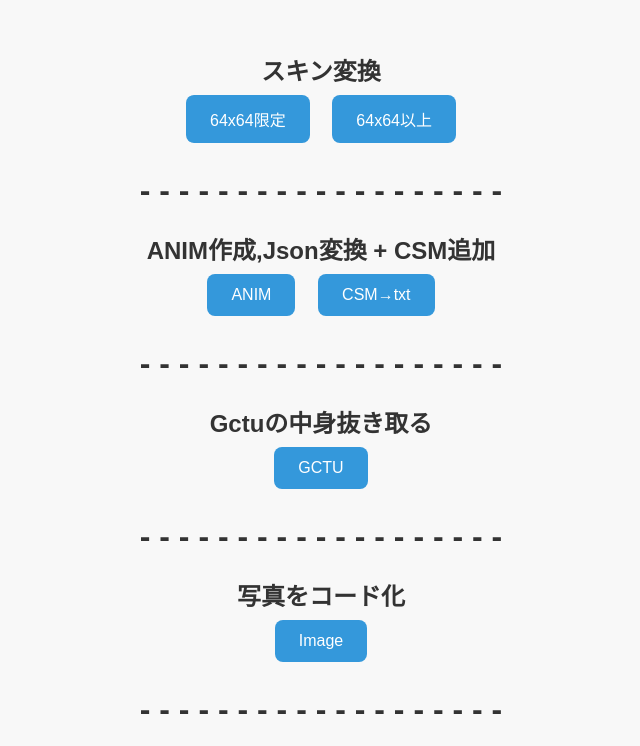
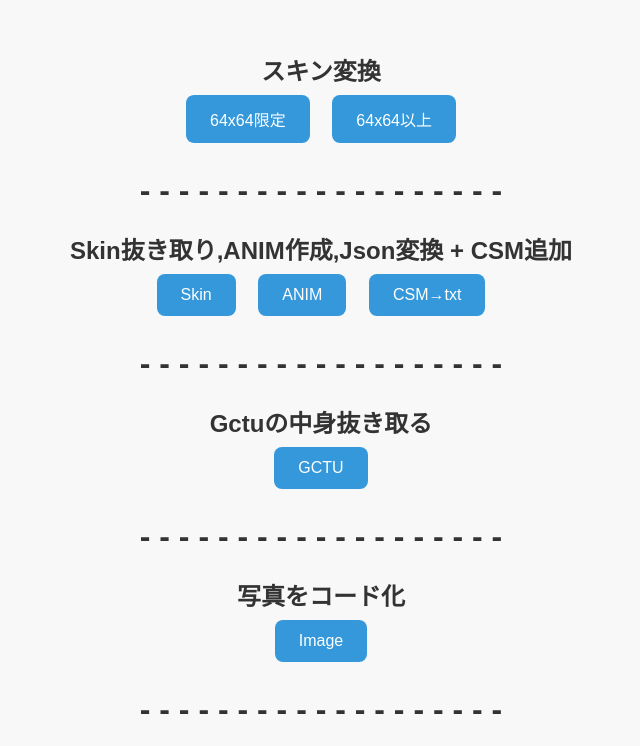
Before and after one commit to sphereshark/Gathering, a plain HTML site: page index.html in a window 1280 px wide. Shown: the top 746 px of the page, without its empty margins (319-959 px from the left). Drawn offline with Linux system fonts and the light colour scheme.

Commit message:
Update index.html

```diff
--- a/index.html
+++ b/index.html
@@ -56,7 +56,8 @@
   <button onclick="window.open('skineditor/PNGEdit_Ms.html', '_blank')">64x64以上</button>
   </h2>
   <h1>- - - - - - - - - - - - - - - - - - -</h1>
-  <h2>ANIM作成,Json変換 + CSM追加<br>
+  <h2>Skin抜き取り,ANIM作成,Json変換 + CSM追加<br>
+  <button onclick="window.open('skintx/PckToSkinStealer.html', '_blank')">Skin</button>
   <button onclick="window.open('skintx/ANIM.html', '_blank')">ANIM</button>
   <button onclick="window.open('skintx/JSM.html', '_blank')">CSM→txt</button>
   </h2>
```
